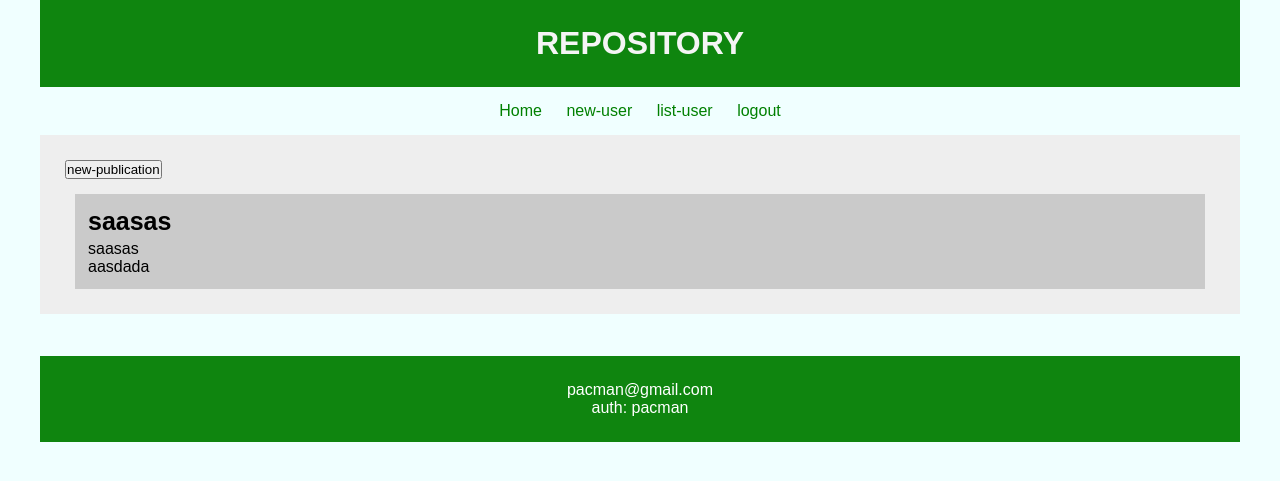
After one commit to pacman2020/mini-blog-with-flask, a Flask app: page / in a window 1280 px wide. The commit adds this page. Shown: the top 481 px of the page. Run offline with Flask 2, Linux system fonts and the light colour scheme.

Commit message:
basic construction of publications template

```diff
--- a/app/__init__.py
+++ b/app/__init__.py
@@ -20,4 +20,4 @@ from .models.User import UserModel
 from .models.Publication import PublicationModel
 
 #controllers
-from .controllers import userController
+from .controllers import userController, publicationController
--- a/app/controllers/publicationController.py
+++ b/app/controllers/publicationController.py
@@ -0,0 +1,12 @@
+from app import app, request, render_template, redirect
+from app.models.Publication import PublicationModel
+
+
+@app.route('/')
+def home():
+    publications = [
+        {'title':'saasas',
+         'description':'aasdada'
+        }
+    ]
+    return render_template('publications/list-publication.html', publications=publications)
--- a/app/templates/base.html
+++ b/app/templates/base.html
@@ -14,6 +14,7 @@
     </header>
     <nav>
         <ul>
+            <li><a href="/">Home</a></li>
             <li><a href="/new-user">new-user</a></li>
             <li><a href="/list-user">list-user</a></li>
             <li><a href="#">logout</a></li>
--- /dev/null
+++ b/app/templates/publications/list-publication.html
@@ -0,0 +1,20 @@
+{% extends "base.html" %}
+
+{% block title %}list publications{% endblock %}
+
+{% block conteudo %}
+<a href="#"><button>new-publication</button></a>
+{% for publication in publications %}
+    <div class="posts">
+        <div class="post-header">
+            <h3>{{publication.title}}</h3>
+        </div>
+        <div class="post-body">
+            <p>{{publication.title}}</p>
+            <p>{{publication.description}}</p>
+        </div>
+    </div>
+{% endfor %}
+
+
+{% endblock %}
```
